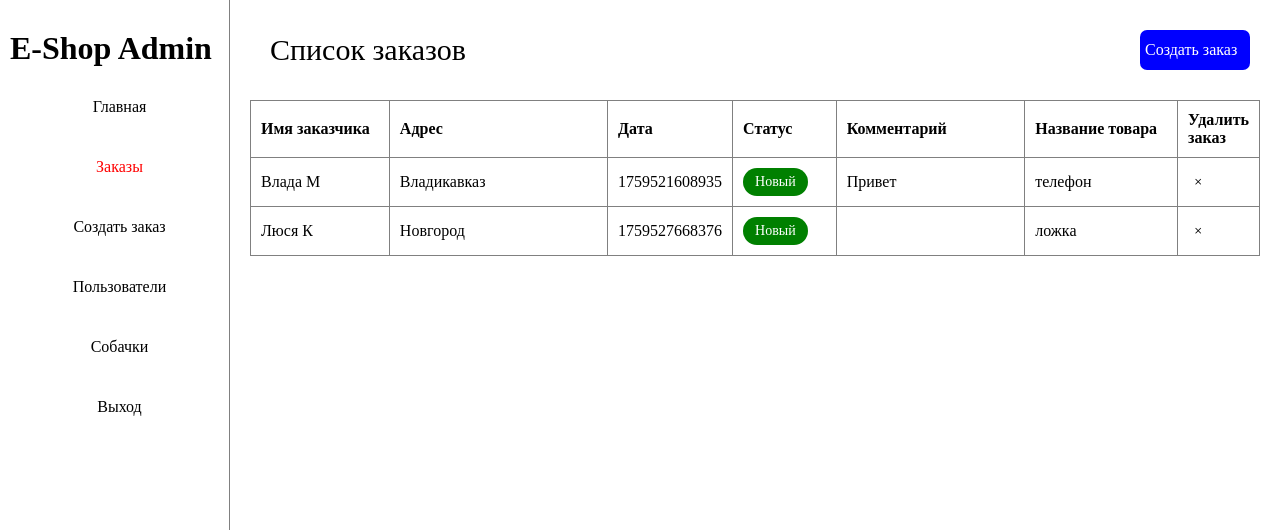
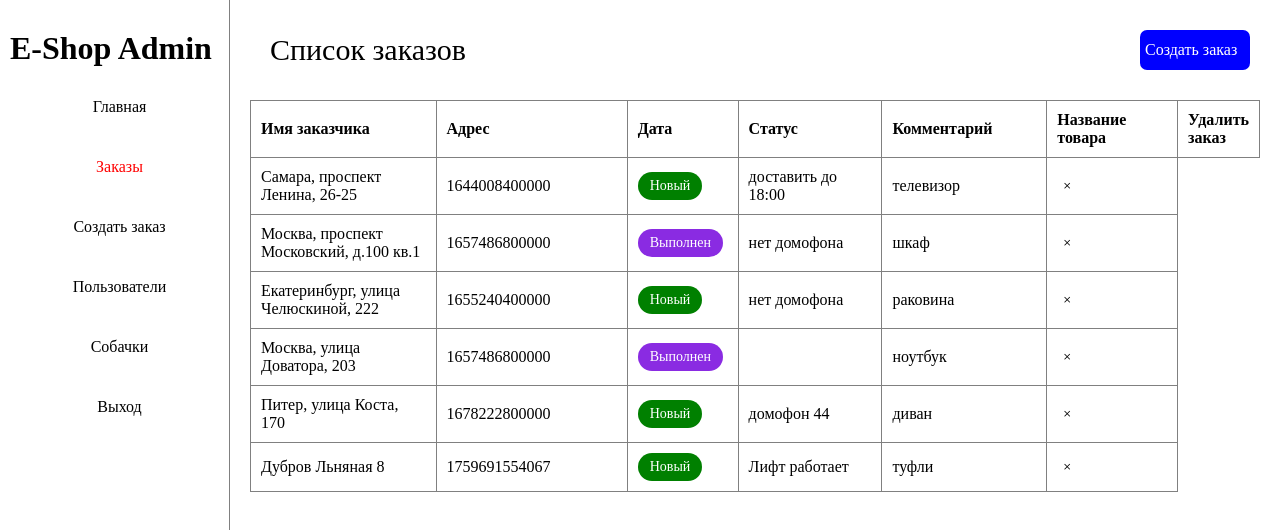
Before and after one commit to innamagkeeva/vue-router, a Vue app: page /listOrders in a window 1280 px wide. Shown: the top 530 px of the page. Built offline with nearby package versions, Linux system fonts and the light colour scheme; data requests are answered from the project's data file; the HTML template or start-up script is replaced by a standard one.

Commit message:
Закончила заказы

```diff
--- a/json-server/db.json
+++ b/json-server/db.json
@@ -1,24 +1,59 @@
 {
   "orders": [
     {
-      "address": "Владикавказ",
-      "comment": "Привет",
-      "orderDate": 1759521608676,
-      "id": "1003524f-d9ad-46e8-9574-1a007a956c1b",
-      "orderName": "телефон",
+      "address": "Самара, проспект Ленина, 26-25",
+      "comment": "доставить до 18:00",
+      "userName": "Иван Иванов",
+      "orderName": "телевизор",
+      "id": "595f7e52-b2b1-4484-ae2f-2abb87d9192e",
       "status": "Новый",
-      "userName": "Влада М",
-      "date": 1759521608935
+      "date": 1644008400000
     },
     {
-      "address": "Новгород",
+      "address": "Москва, проспект Московский, д.100 кв.1",
+      "comment": "нет домофона",
+      "userName": "Петр Петров",
+      "orderName": "шкаф",
+      "id": "871e7b33-0893-445f-9a9c-c72f4ec5ecb0",
+      "status": "Выполнен",
+      "date": 1657486800000
+    },
+    {
+      "address": "Екатеринбург, улица Челюскиной, 222",
+      "comment": "нет домофона",
+      "userName": "Степан Степанов",
+      "orderName": "раковина",
+      "id": "948cafd7-32ef-4235-8148-a8937fe2f190",
+      "status": "Новый",
+      "date": 1655240400000
+    },
+    {
+      "address": "Москва, улица Доватора, 203",
       "comment": "",
-      "orderDate": 1759527668135,
-      "id": "a3957c5d-f8f1-4871-8a03-14c3ea75657b",
-      "orderName": "ложка",
+      "userName": "Китай Китаев",
+      "orderName": "ноутбук",
+      "id": "4f21935b-6634-4d19-ad1d-e0169bff53b2",
+      "status": "Выполнен",
+      "date": 1657486800000
+    },
+    {
+      "address": "Питер, улица Коста, 170",
+      "comment": "домофон 44",
+      "userName": "Иван Иванов",
+      "orderName": "диван",
+      "id": "549f7ddd-750c-4f7d-b3e2-b504579aec3c",
       "status": "Новый",
-      "userName": "Люся К",
-      "date": 1759527668376
+      "date": 1678222800000
+    },
+    {
+      "address": "Дубров Льняная 8",
+      "comment": "Лифт работает",
+      "orderDate": 1759691552822,
+      "id": "5ff3e689-b0d0-4422-85d6-8a7e9d0c6dca",
+      "orderName": "туфли",
+      "status": "Новый",
+      "userName": "Люда Лосева",
+      "date": 1759691554067
     }
   ]
 }
--- a/src/api/orders.ts
+++ b/src/api/orders.ts
@@ -9,6 +9,9 @@ export const ordersApi = {
   delete(id: string) {
     return apiOrders.delete(`orders/${id}`)
   },
+  getOrder(id: string) {
+    return apiOrders.get<Order>(`orders/${id}`)
+  },
 }
 
 export type OrderStatus = 'Новый' | 'В процессе' | 'Выполнен' | 'Отменён'
@@ -16,7 +19,7 @@ export type OrderStatus = 'Новый' | 'В процессе' | 'Выполне
 export interface Order {
   address: string
   comment: string
-  orderDate: number
+  date: number
   id: string
   orderName: string
   status: OrderStatus
--- a/src/router/index.ts
+++ b/src/router/index.ts
@@ -23,17 +23,22 @@ const routes = [
         component: () => import('@/views/OrdersPage.vue'),
       },
       {
-        path: '/user',
+        path: 'listOrders/:id',
+        name: 'oneOrder',
+        component: () => import('@/views/OneOrder.vue'),
+      },
+      {
+        path: 'user',
         name: 'user',
         component: () => import('@/views/UsersPage.vue'),
       },
       {
-        path: '/user/:id',
+        path: 'user/:id',
         name: 'oneUser',
         component: () => import('@/views/OneUser.vue'),
       },
       {
-        path: '/dogs',
+        path: 'dogs',
         name: 'dogs',
         component: () => import('@/views/DogsPage.vue'),
       },
--- a/src/views/CreateOrderPage.vue
+++ b/src/views/CreateOrderPage.vue
@@ -15,7 +15,7 @@ async function createOrder() {
     const response = await ordersApi.create({
       address: address.value,
       comment: comment.value,
-      orderDate: Date.now(),
+      date: Date.now(),
       id: Date.now().toString(),
       orderName: product.value,
       status: orderStatus.value,
--- a/src/views/OneOrder.vue
+++ b/src/views/OneOrder.vue
@@ -1,5 +1,61 @@
-<script setup lang="ts"></script>
+<script setup lang="ts">
+import { ordersApi, type Order } from '@/api/orders'
+import { onMounted, ref } from 'vue'
+import { useRoute } from 'vue-router'
+
+const route = useRoute()
+const order = ref<Order | null>(null)
+
+async function getOrder() {
+  try {
+    const id = route.params.id as string
+    const response = await ordersApi.getOrder(id)
+    order.value = response.data
+    console.log('Заказ получен:', response.data)
+  } catch (error) {
+    console.error('Ошибка при получении заказа:', error)
+  }
+}
+
+onMounted(() => {
+  getOrder()
+})
+</script>
 
 <template>
-  <h1>ЗАКАЗ:</h1>
+  <h1 class="title">ВАШ ЗАКАЗ:</h1>
+
+  <div
+    v-if="order"
+    class="order__card"
+  >
+    <h2 class="order__title">Заказчик: {{ order.userName }}</h2>
+    <p><strong>Товар:</strong> {{ order.orderName }}</p>
+    <p><strong>Адрес:</strong> {{ order.address }}</p>
+    <p><strong>Комментарий:</strong> {{ order.comment }}</p>
+    <p><strong>Статус:</strong> {{ order.status }}</p>
+    <p><strong>Дата:</strong> {{ new Date(order.date).toLocaleDateString() }}</p>
+  </div>
+
+  <div v-else>
+    <p>Загрузка заказа...</p>
+  </div>
 </template>
+
+<style scoped>
+.title {
+  width: 220px;
+  margin: 0 auto;
+  margin-bottom: 40px;
+}
+
+.order__card {
+  padding: 10px;
+  width: 350px;
+  height: 360px;
+  background-color: darkkhaki;
+  border-radius: 10px;
+  margin: 0 auto;
+  margin-bottom: 20px;
+}
+</style>
--- a/src/views/OrdersPage.vue
+++ b/src/views/OrdersPage.vue
@@ -1,7 +1,9 @@
 <script setup lang="ts">
 import { onMounted, ref } from 'vue'
 import { ordersApi, type Order } from '@/api/orders'
+import { useRouter } from 'vue-router'
 
+const router = useRouter()
 const orders = ref<Order[] | null>(null)
 
 async function getOrders() {
@@ -76,8 +78,8 @@ async function deleteOrder(id: string) {
         <tr
           v-for="order in orders"
           :key="order.id"
+          @click="router.push({ name: 'oneOrder', params: { id: String(order.id) } })"
         >
-          <td class="thead__name">{{ order.userName }}</td>
           <td class="thead__address">{{ order.address }}</td>
           <td class="thead__data">{{ order.date }}</td>
           <td class="thead__status">
```
